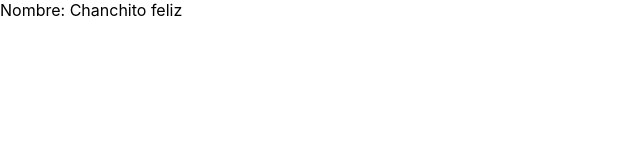
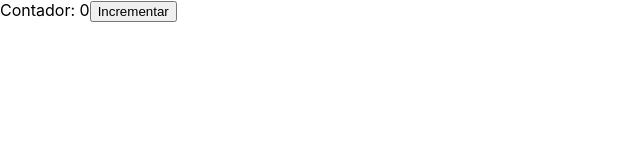
Before and after one commit to oscartrugo/React-Guia-Definitiva, a React (Create React App) app in the folder hooks-app/: page / in a window 1280 px wide. Shown: the top 160 px of the page, without its empty margins (0-640 px from the left). Built offline with nearby package versions, Linux system fonts and the light colour scheme.

Commit message:
57. useState

```diff
--- a/hooks-app/src/App.js
+++ b/hooks-app/src/App.js
@@ -1,23 +1,29 @@
-const impura = () => new Date().toLocaleString()
-console.log(impura())
-//Función pura NUNCA cambia su valor de retorno
-const MiComponente = ({miProp}) => {
+import { useState } from "react"
+const App = () => { // [elemento, funcion]
+  const [contador, setContador] = useState(0) //useState recibe el valor inicial de nuestro contador
   return(
     <div>
-      Nombre: {miProp}
+      Contador: {contador}
+      <button onClick={() => setContador(contador + 1)}>Incrementar</button>
     </div>
   )
 }
 
-const App = () =>{
-  return(
-    <MiComponente miProp={'Chanchito feliz'}/>
-  )
-}
+export default App
 
-export default App;
-
-//Un componente funcional es una const a la cual le asignamos una fat arrow function
-//Todos los componentes funcionales son funciones puras
-//Cada vez que llamemos a una funcion impura nos retorna valores distintos, no el mismo
-//Otro ejemplo de funciones impuras son los llamados a la API o a una base de datos.
+/**
+ *
+ * NO PODEMOS LLAMAR A LOS HOOKS EN COMPONENTES DE CLASES
+ *
+ * REGLAS DE LOS HOOKS
+ *
+ * 1. Los hooks no se llaman en loops (while, for, if).
+ * Necesariamente debe ser al comieno del componente, en el nivel más alto de la función.
+ * NO PUEDE estar dentro de nada, debe estar en el nivel más alto.
+ *
+ * 2. Sólo se llaman en 2 partes:
+ *    -Componentes de React.
+ *    -custom hooks
+ *
+ * 3. Cuando creemos un custom hook, este siempre tiene que comenzar con el nombre use*
+ */
```
Also changed, not shown: hooks-app/src/intro.js (added, +23 -0 lines).
